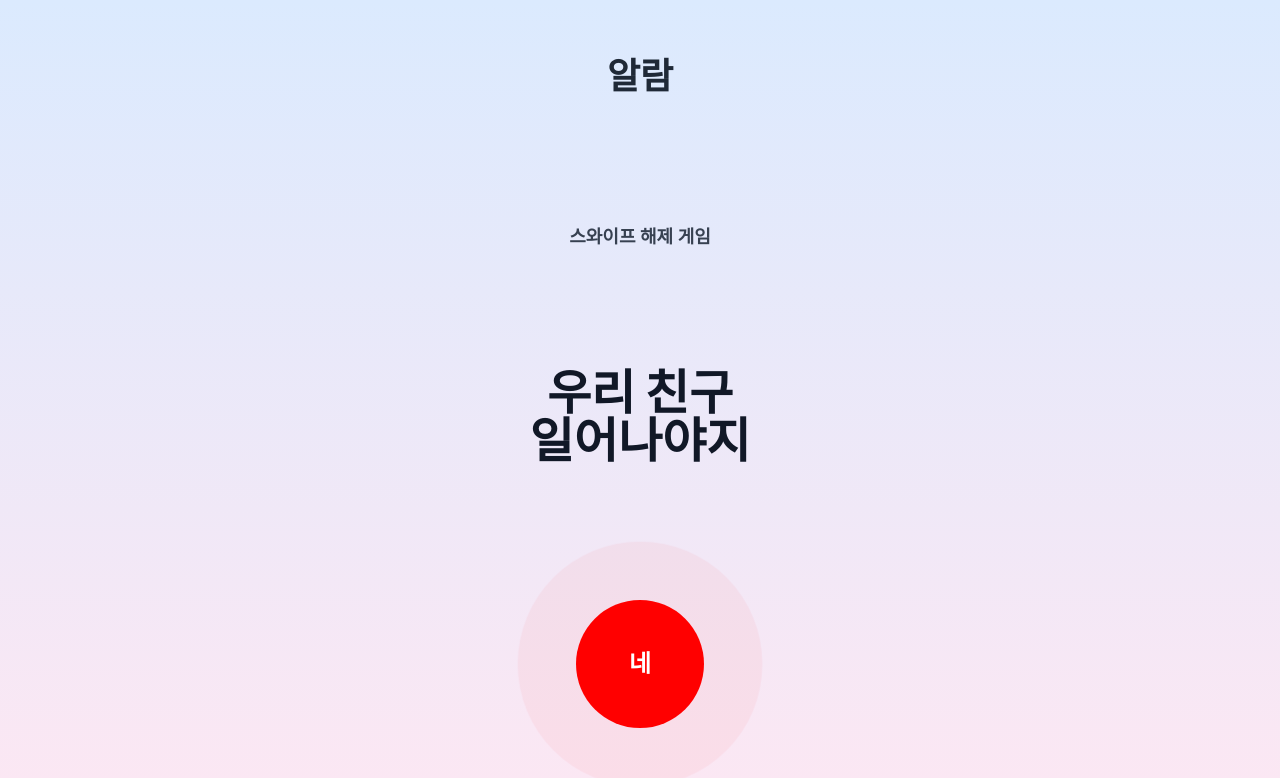
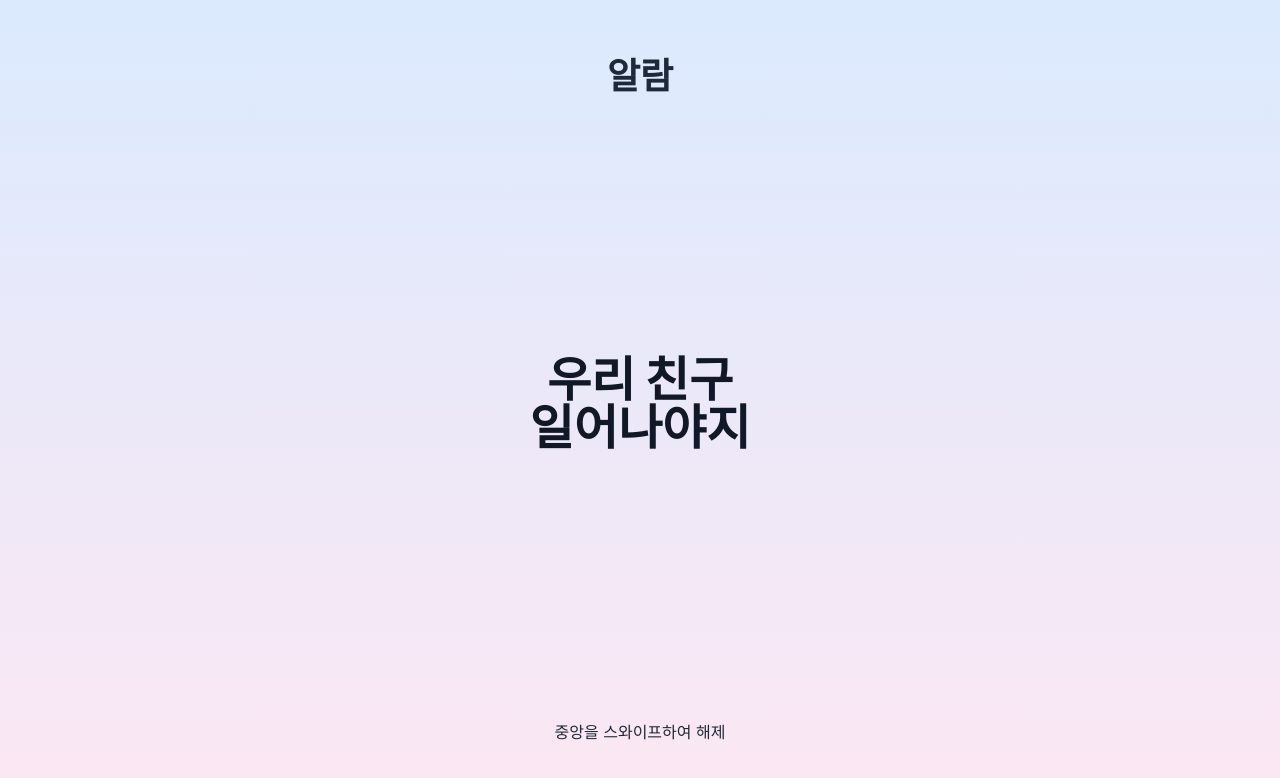
Before and after one commit to YumeAster/cau-2025-mc-irona, a React (Create React App) app: page /test in a window 1280 px wide. Shown: the top 778 px of the page. Built offline with nearby package versions, Linux system fonts and the light colour scheme.

Commit message:
피하는 알람 게임 추가

```diff
--- /dev/null
+++ b/src/games/SlipAwayGame.js
@@ -0,0 +1,113 @@
+import React, { useRef, useState, useEffect } from "react";
+
+export default function SlipAwayGame({ difficulty = 1, onComplete }) {
+  const buttonRef = useRef(null);
+  const containerRef = useRef(null);
+  const [position, setPosition] = useState({ top: "50%", left: "50%" });
+  const [transitioning, setTransitioning] = useState(false);
+  const [startTouch, setStartTouch] = useState(null);
+  const [touchPath, setTouchPath] = useState([]);
+
+  difficulty = 2
+  const interval = [600, 300, 300][difficulty];
+  const distanceScale = [0.75, 1, 2][difficulty]
+
+  useEffect(() => {
+    const moveInterval = setInterval(() => {
+      const container = containerRef.current;
+      const btn = buttonRef.current;
+      if (!container || !btn) return;
+
+      const maxX = (container.offsetWidth - btn.offsetWidth) * distanceScale;
+      const maxY = (container.offsetHeight - btn.offsetHeight) * distanceScale;
+
+      const offsetX = (container.offsetWidth - btn.offsetWidth) * (1 - distanceScale) / 2;
+      const offsetY = (container.offsetHeight - btn.offsetHeight) * (1 - distanceScale) / 2;
+
+      const newX = offsetX + Math.random() * maxX;
+      const newY = offsetY + Math.random() * maxY;
+
+      setTransitioning(true);
+      setPosition({ top: `${newY}px`, left: `${newX}px` });
+
+      setTimeout(() => setTransitioning(false), 300);
+    }, interval);
+
+    return () => clearInterval(moveInterval);
+  }, [difficulty]);
+
+  const handleTouchStart = (e) => {
+    const touch = e.touches[0];
+    const btn = buttonRef.current;
+    if (!btn) return;
+    const rect = btn.getBoundingClientRect();
+
+    const relativeX = (touch.clientX - rect.left) / rect.width;
+    const relativeY = (touch.clientY - rect.top) / rect.height;
+
+    setStartTouch({ x: relativeX, y: relativeY });
+    setTouchPath([{ x: relativeX, y: relativeY }]);
+  };
+
+  const handleTouchMove = (e) => {
+    const touch = e.touches[0];
+    const btn = buttonRef.current;
+    if (!btn) return;
+    const rect = btn.getBoundingClientRect();
+
+    const relativeX = (touch.clientX - rect.left) / rect.width;
+    const relativeY = (touch.clientY - rect.top) / rect.height;
+
+    setTouchPath((prev) => [...prev, { x: relativeX, y: relativeY }]);
+  };
+
+  const handleTouchEnd = () => {
+    if (!startTouch || touchPath.length < 2) return;
+
+    const withinButton = (pt) => pt.x >= 0.25 && pt.x <= 0.75 && pt.y >= 0.25 && pt.y <= 0.75;
+    const passedThroughButton = touchPath.some(withinButton);
+
+    if (withinButton(startTouch) && passedThroughButton) {
+      onComplete();
+    }
+  };
+
+  return (
+    <div
+      ref={containerRef}
+      onTouchStart={handleTouchStart}
+      onTouchMove={handleTouchMove}
+      onTouchEnd={handleTouchEnd}
+      className="relative w-screen h-screen overflow-hidden bg-gradient-to-b from-blue-100 to-pink-100 flex flex-col items-center justify-between px-6 py-10"
+    >
+      <div className="text-4xl font-bold text-gray-800 mt-4">알람</div>
+
+      <div className="mt-2">
+        <p className="text-lg text-gray-700 font-semibold"></p>
+      </div>
+
+      <div className="flex-1 flex items-center justify-center">
+        <p className="text-5xl font-black text-gray-900 mb-4 whitespace-pre-line text-center">
+          우리 친구<br />일어나야지
+        </p>
+      </div>
+
+      <div
+        className={`absolute w-32 h-32 transition-all duration-300 ease-in-out ${transitioning ? 'transform scale-105' : ''}`}
+        style={{ top: position.top, left: position.left }}
+      >
+        <div className="w-32 h-32 rounded-full bg-blue-300 animate-ping absolute" />
+        <button
+          ref={buttonRef}
+          className="w-32 h-32 rounded-full bg-blue-500 text-white text-2xl font-bold flex items-center justify-center relative"
+        >
+          네
+        </button>
+      </div>
+
+      <div className="flex flex-col items-center text-gray-800 text-sm px-4 gap-4 mb-4">
+        <p className="text-base">중앙을 스와이프하여 해제</p>
+      </div>
+    </div>
+  );
+}
--- a/src/pages/GameAlarmHandler.js
+++ b/src/pages/GameAlarmHandler.js
@@ -1,9 +1,9 @@
 import React, { useEffect, useState } from "react";
 import { useParams, useNavigate, useLocation } from "react-router-dom";
 import TestGame from "../games/TestGame";
-import MultiSwipeGame from "../games/MultiSwipeGame.js";
+import SlipAwayGame from "../games/SlipAwayGame.js";
 
-const GAMES = [MultiSwipeGame]; // 사용할 게임들 목록
+const GAMES = [SlipAwayGame]; // 사용할 게임들 목록
 const GameDifficulty = 2; // 난이도는 상수 or 추후 동적으로 설정 가능
 
 export default function GameAlarmHandler() {
```
